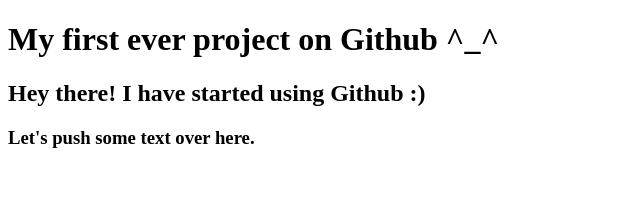
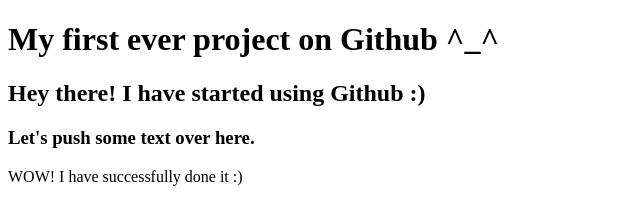
Before and after one commit to tarekazizjitu/my-first-ever-website, a plain HTML site: page index.html in a window 1280 px wide. Shown: the whole page, without its empty margins (0-640 px from the left). Drawn offline with Linux system fonts and the light colour scheme.

Commit message:
added a success message

```diff
--- a/index.html
+++ b/index.html
@@ -10,5 +10,6 @@
     <h1>My first ever project on Github ^_^</h1>
     <h2>Hey there! I have started using Github :)</h2>
     <h3>Let's push some text over here.</h3>
+    <p>WOW! I have successfully done it :)</p>
 </body>
 </html>
```
